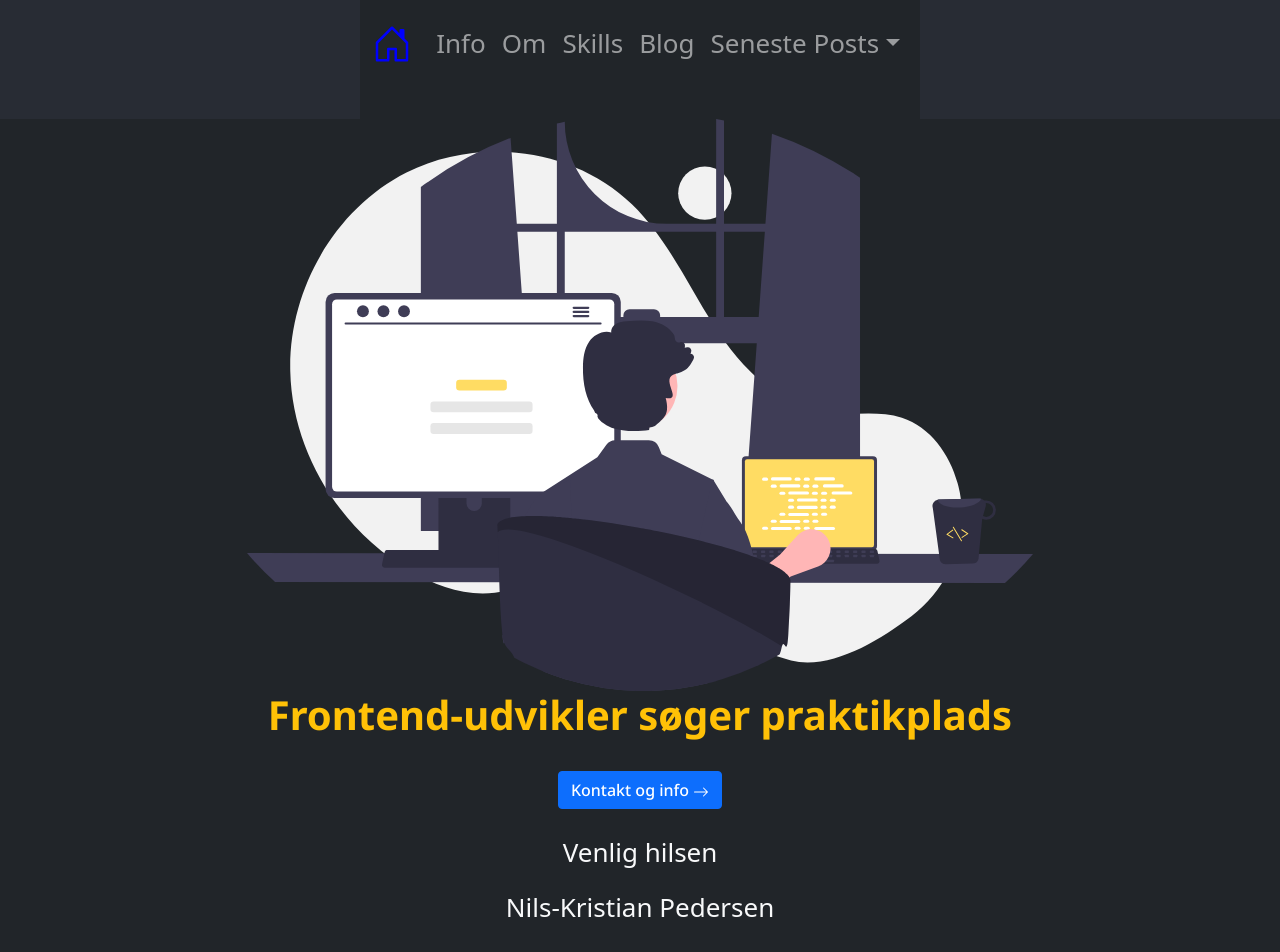
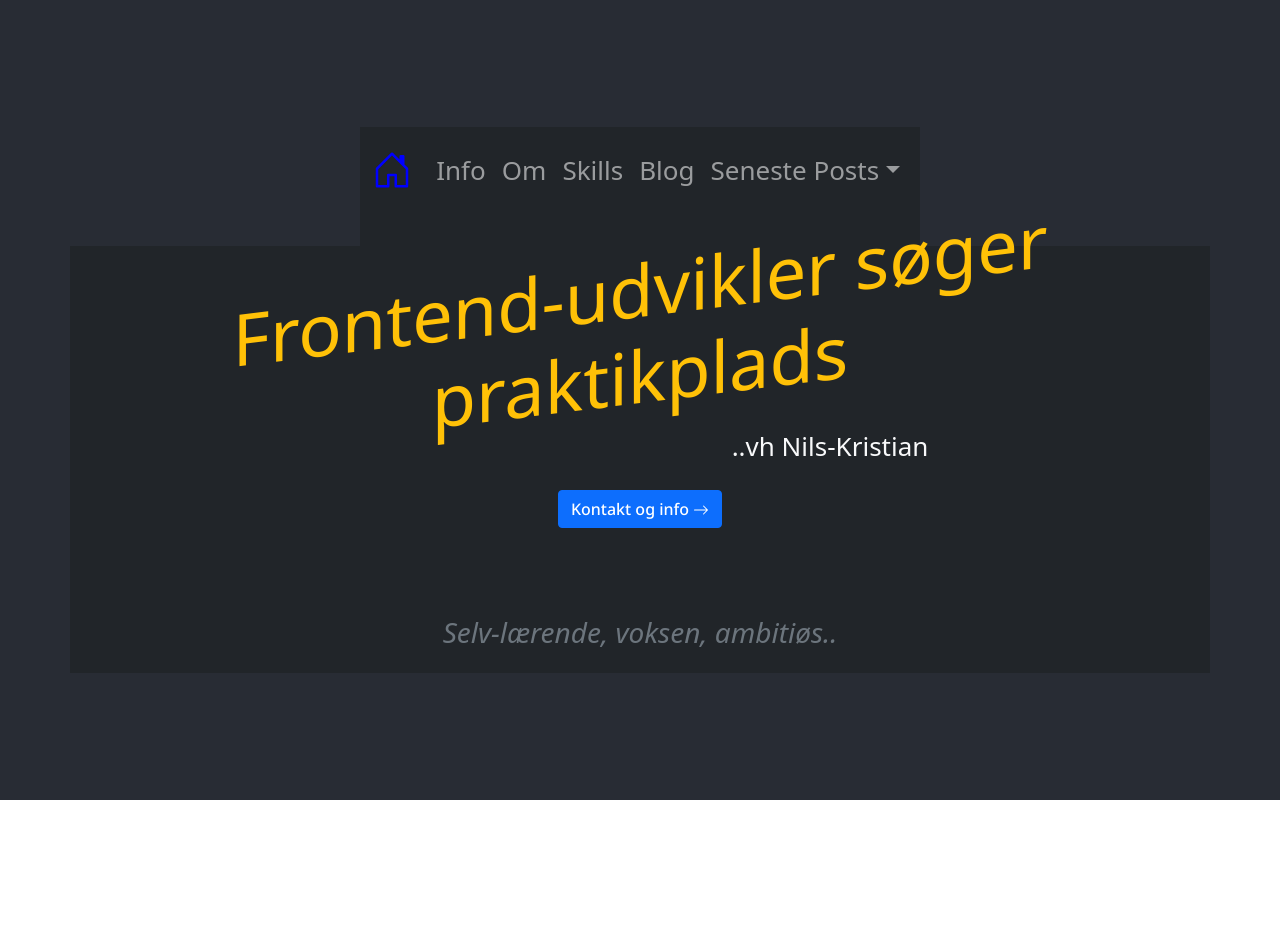
Before and after one commit to nkped/nkped.github.io, a React (Create React App) app: page / in a window 1280 px wide. Shown: the top 952 px of the page. After the commit the page ends 800 px from the top, so only its background shows below. Built offline with nearby package versions, Linux system fonts and the light colour scheme.

Commit message:
Ændringer på Home

```diff
--- a/src/App.css
+++ b/src/App.css
@@ -31,6 +31,39 @@
   background-repeat: no-repeat;
   background-size: contain;
 }
+
+.skewed {
+  transform: skew(0deg, -7deg);;
+}
+
+
+.higher
+
+
+.Noto700 {
+  font-family: 'Noto Sans', sans-serif;
+  font-weight: 700;
+}
+
+.Noto600 {
+  font-family: 'Noto Sans', sans-serif;
+  font-weight: 600;
+}
+
+
+
+
+
+
+
+
+
+
+
+
+
+
+
 
 
 
@@ -75,17 +108,3 @@
     transform: rotate(360deg);
   }
 }
-
-
-
-.Noto700 {
-  font-family: 'Noto Sans', sans-serif;
-  font-weight: 700;
-}
-
-
-
-.Noto600 {
-  font-family: 'Noto Sans', sans-serif;
-  font-weight: 600;
-}
--- a/src/routes/home.jsx
+++ b/src/routes/home.jsx
@@ -8,33 +8,29 @@
 
 export default function Home() {
   return (
-    <Container fluid className="bg-dark text-light">
-    <Row><Col>
-          <Image fluid src={YellowHomePageImage} />
-          </Col> </Row>
+    <Container className="bg-dark text-light">
+      <Row className="skewed">
+        <h1 className="Noto700 text-warning display-2">
+          Frontend-udvikler søger praktikplads
+        </h1>
+      </Row>
       <Row>
-          <Col>
-            <h1 className="Noto700 text-warning">
-              Frontend-udvikler søger{" "}
-              praktikplads
-            </h1>
-          </Col>
+        <Col xs={{ span: 6, offset: 5 }}>..vh Nils-Kristian</Col>{" "}
       </Row>
-
-
       <Button href="/#/kontakt" variant="primary" className="Noto600 my-4">
         Kontakt og info
         <ArrowRight className="ms-1" />
       </Button>
-          <Row  className="text-center">
-            <Col>
-              <p>Venlig hilsen</p>
-            </Col>
-          </Row>
-          <Row>
-            <Col><p>Nils-Kristian Pedersen</p></Col>
-          </Row>
       <Footer />
     </Container>
   );
 }
+
+/*
+      <Row>
+        <Col xs={{ span: 6, offset: 3 }}>
+          <p>..mvh Nils-Kristian Pedersen</p>
+        </Col>
+      </Row>
+
+      */
```
Lines whose indentation alone changed are shown as unchanged.
